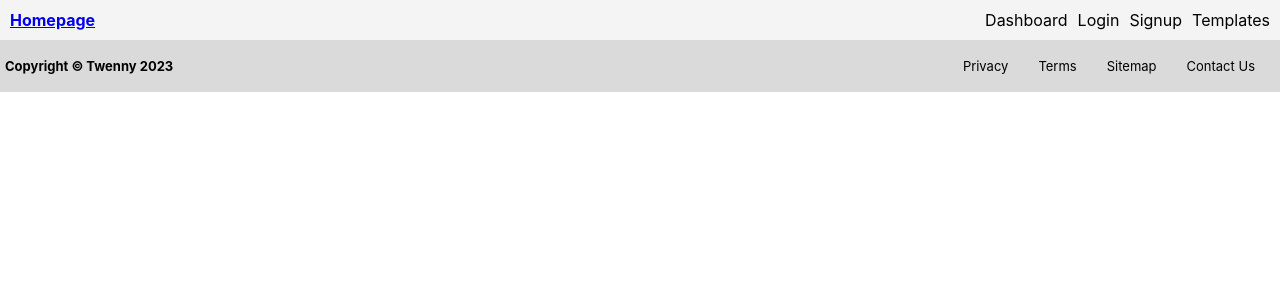
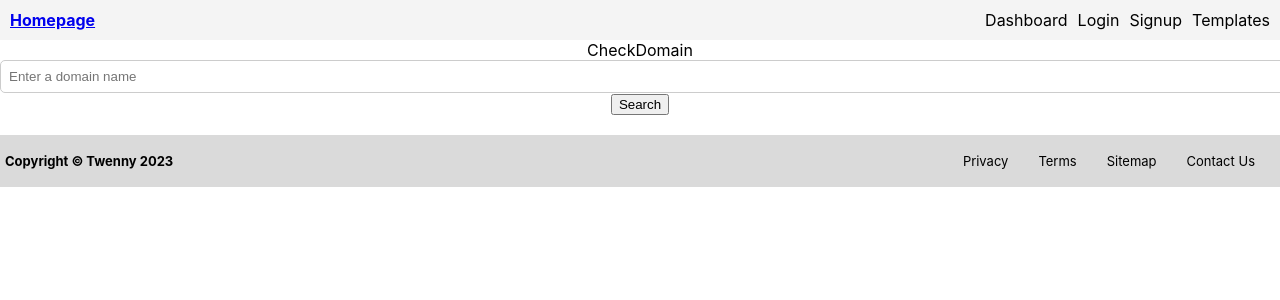
Before and after one commit to DeeJJx/signup_update, a React (Create React App) app in the folder frontend/: page /domain-search in a window 1280 px wide. Shown: the top 300 px of the page. Built offline with nearby package versions, Linux system fonts and the light colour scheme.

Commit message:
creating domain search page, also accidentally undid colour change

```diff
--- a/frontend/src/App.js
+++ b/frontend/src/App.js
@@ -15,6 +15,7 @@ import Privacy from './pages/Privacy';
 import Terms from './pages/Terms';
 import Sitemap from './pages/Sitemap';
 import ContactUs from './pages/ContactUs';
+import CheckDomain from './pages/CheckDomain';
 
 
 //templates
@@ -112,6 +113,10 @@ function App() {
               path='/contactus'
               element={<ContactUs />}
               />
+              <Route
+              path='/domain-search'
+              element={<CheckDomain />}
+              />
           </Routes>
         </div>
         <Footer />
--- /dev/null
+++ b/frontend/src/components/DomainSearchBar.js
@@ -0,0 +1,35 @@
+import React, { useState } from "react";
+
+
+const DomainSearchBar = () => {
+    const [domainName, setDomainName] = useState('');
+
+    const handleInputChange = (e) => {
+        setDomainName(e.target.value);
+    }
+
+    async function handleSubmit(e) {
+        e.preventDefault();
+        // const whois = require('whois-json');
+
+        if(domainName){
+            // var results = await whois(domainName);
+            // console.log(JSON.stringify(results, null, 2));
+        }
+    }
+
+    return (
+        <div className="domain-search-bar">
+            <form onSubmit={handleSubmit}>
+                <input
+                    type="text"
+                    placeholder="Enter a domain name"
+                    value={domainName}
+                    onChange={handleInputChange}
+                />
+                <button type="submit">Search</button>
+            </form>
+        </div>
+    )
+}
+export default DomainSearchBar;
--- /dev/null
+++ b/frontend/src/pages/CheckDomain.js
@@ -0,0 +1,12 @@
+import DomainSearchBar from "../components/DomainSearchBar";
+
+const CheckDomain = () => {
+    return (
+        <div>
+            CheckDomain
+            <DomainSearchBar />
+        </div>
+    )
+}
+
+export default CheckDomain;
```
